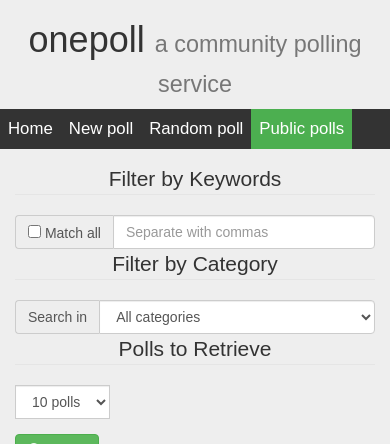
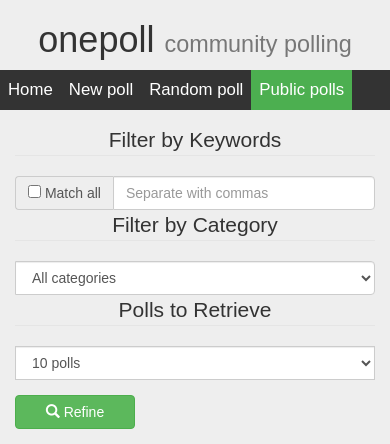
Before and after one commit to ahmedsakr/onepoll, a Django app: page /public/ in a window 390 px wide. Shown: the top 444 px of the page. Run offline with Django 3.2, Linux system fonts and the light colour scheme; some libraries are stand-ins or nearby versions.

Commit message:
Minor changes to the public polls template

```diff
--- a/onepoll/templates/onepoll/public.html
+++ b/onepoll/templates/onepoll/public.html
@@ -5,17 +5,17 @@
     <title>Public polls</title>
     <meta name="viewport" content="width=device-width, initial-scale=1.0">
     <link rel="stylesheet" type="text/css" href="{% static './onepoll/css/bootstrap.min.css' %}"/>
-    <link rel='stylesheet' type='text/css' href="{% static 'onepoll/css/public.css' %}"/>
-    <link rel='stylesheet' type='text/css' href="{% static 'onepoll/css/navigation.css' %}"/>
-    <script src="https://ajax.googleapis.com/ajax/libs/jquery/3.1.0/jquery.min.js"></script>
-    <script src="{% static 'onepoll/js/onepoll.js' %}"></script>
+    <link rel='stylesheet' type='text/css' href="{% static './onepoll/css/public.css' %}"/>
+    <link rel='stylesheet' type='text/css' href="{% static './onepoll/css/navigation.css' %}"/>
+    <script type="text/javascript" src="{% static './onepoll/js/jquery.min.js' %}"></script>
+    <script type="text/javascript" src="{% static './onepoll/js/onepoll.js' %}"></script>
 </head>
 
 <body onload="updatePolls({% url 'public' %})">
     <div class="container">
         <div class="row">
             <div id="navigation">
-                <div class="h1 text-center">onepoll <small>a community polling service</small></div>
+                <div class="h1 text-center">onepoll <small>community polling</small></div>
                 <ul>
                     <li><a href="{% url 'index' %}">Home</a></li>
                     <li><a href="{% url 'new' %}">New poll</a></li>
@@ -43,8 +43,8 @@
             <div class="col-sm-4">
                 <fieldset>
                     <legend class="text-center">Filter by Category</legend>
-                    <div class="input-group col-sm-12">
-                        <span class="input-group-addon">Search in</span>
+                    <div class="input-group col-sm-12 col-xs-12">
+                        <span class="input-group-addon hidden-xs">Search in</span>
                         <select name="category" class="form-control">
                             <option value="All">All categories</option>
                             <option value="Science">Science</option>
@@ -62,7 +62,7 @@
                 <fieldset>
                     <legend class="text-center">Polls to Retrieve</legend>
                     <div class="form-group">
-                        <div class="input-group col-sm-12">
+                        <div class="input-group col-sm-12 col-xs-12">
                             <select name="amount" class="form-control">
                                 <option value="10">10 polls</option>
                                 <option value="20">20 polls</option>
@@ -77,8 +77,8 @@
         <div class="row">
             <div class="col-sm-12">
                 <div class="form-group">
-                    <div class="input-group col-sm-12">
-                        <button type="button" class="btn btn-success col-sm-2 col-sm-push-10" onclick="updatePolls({% url 'public' %})">
+                    <div class="input-group col-sm-12 col-xs-12">
+                        <button type="button" class="btn btn-success col-sm-2 col-sm-push-10 col-xs-4" onclick="updatePolls({% url 'public' %})">
                             <span class="glyphicon glyphicon-search" aria-hidden="true"></span>
                             Refine
                         </button>
```
